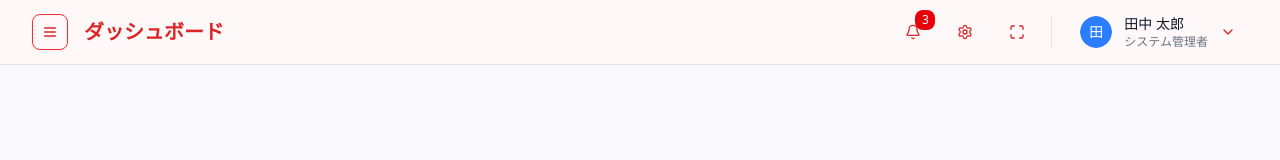
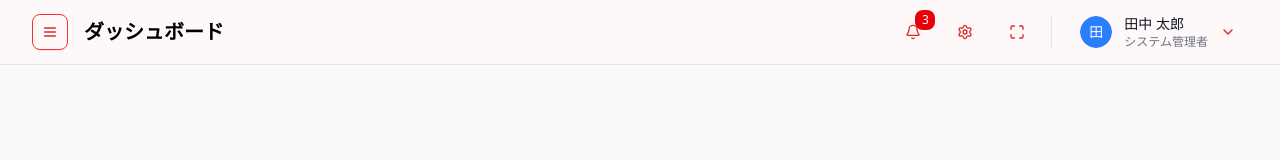
Before and after one commit to ayekyiphyu/hr-system-frontend, a Next.js app: page /dashboard in a window 1280 px wide. Shown: the top 160 px of the page. Built offline with nearby package versions, Linux system fonts and the light colour scheme.

Commit message:
fix:drawerPage fix

```diff
--- a/components/drawer.tsx
+++ b/components/drawer.tsx
@@ -241,7 +241,7 @@ export default function Header({
                     </Sheet>
 
                     <div className="ml-4 hidden sm:block ">
-                        <h1 className="text-xl font-bold primary-text !m-0 !p-0">ダッシュボード</h1>
+                        <h1 className="text-xl font-bold text-black !m-0 !p-0">ダッシュボード</h1>
                     </div>
                 </div>
 
--- a/styles/globals.css
+++ b/styles/globals.css
@@ -122,6 +122,10 @@
   color: #dc2626
 }
 
+.text-black {
+  color: #000000
+}
+
 .primary-background {
   background-color: #dc2626
 }
```
